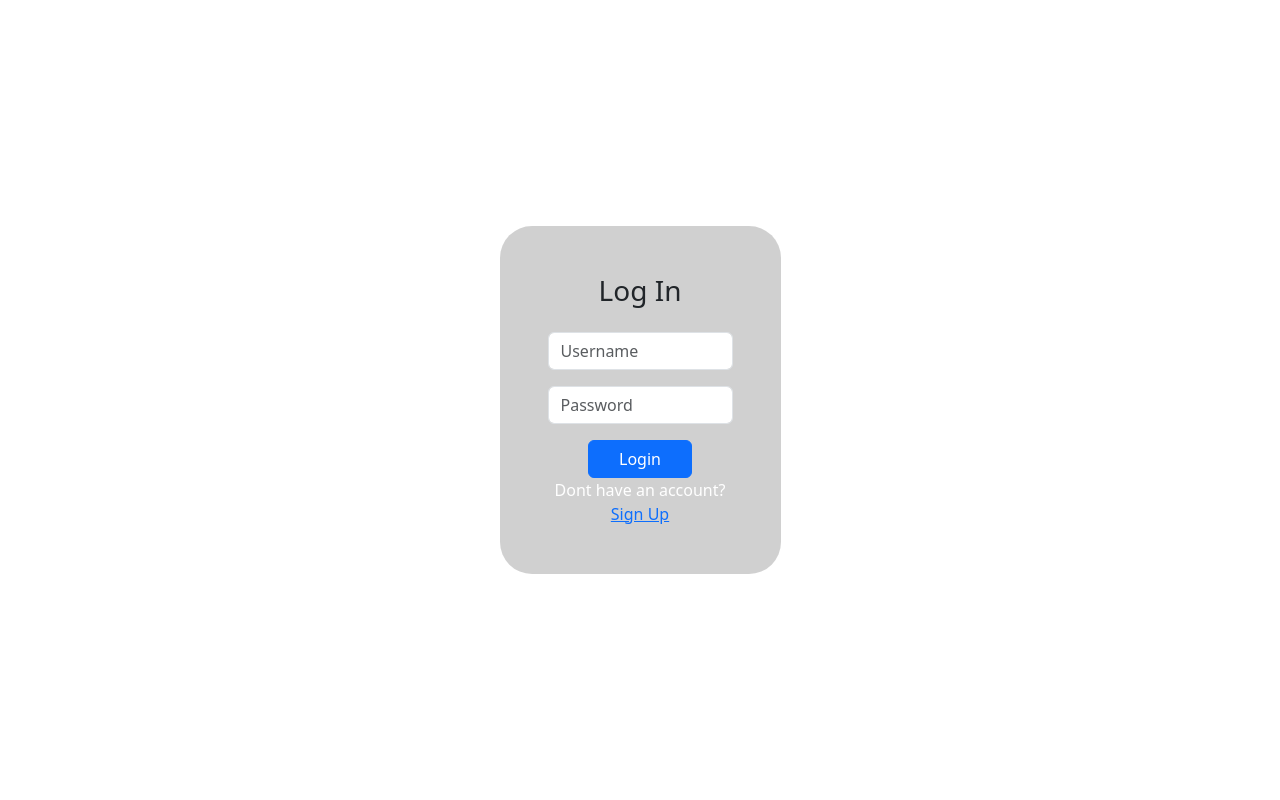
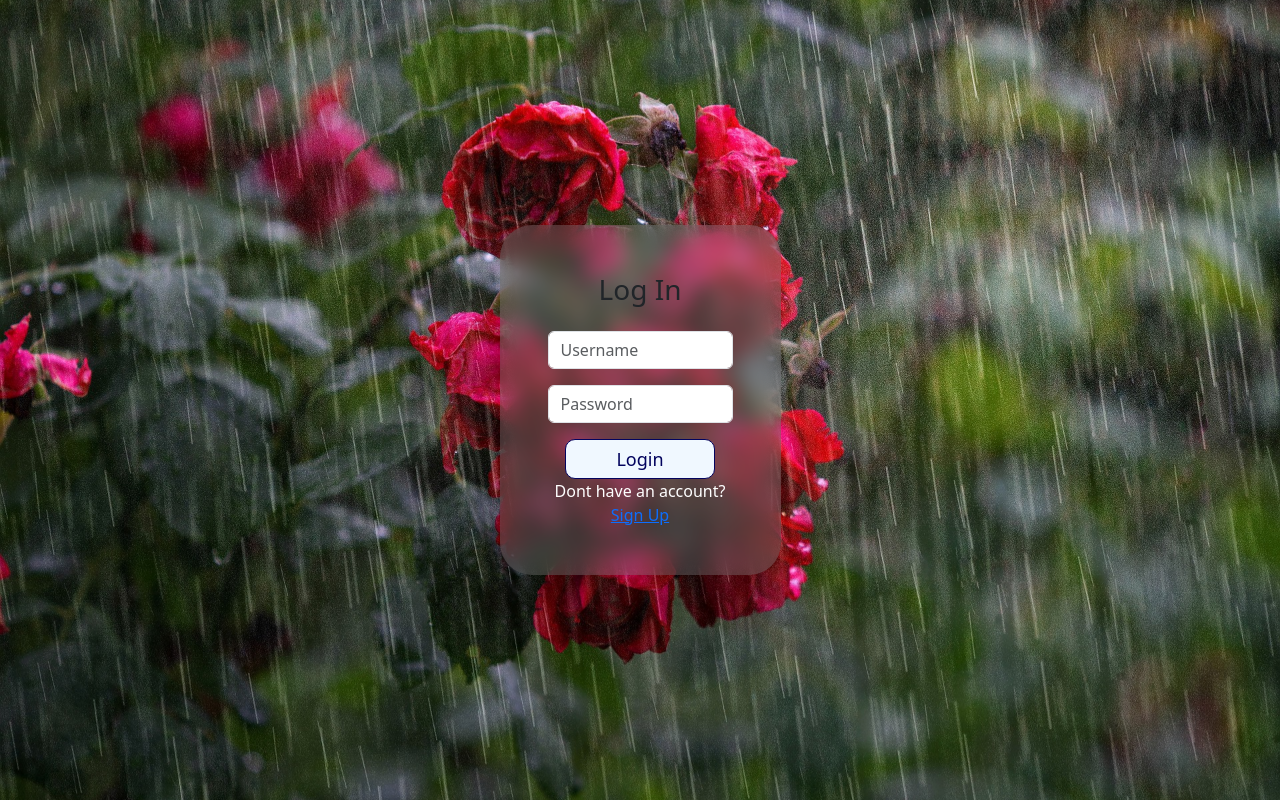
Before and after one commit to NorleNabs/ForeCast, a React (Vite) app: page / in a window 1280 px wide. Built offline with nearby package versions, Linux system fonts and the light colour scheme.

Commit message:
some designing

```diff
--- a/src/App.css
+++ b/src/App.css
@@ -10,9 +10,7 @@
   will-change: filter;
   transition: filter 300ms;
 }
-.logo:hover {
-  filter: drop-shadow(0 0 2em #646cffaa);
-}
+
 .logo.react:hover {
   filter: drop-shadow(0 0 2em #61dafbaa);
 }
@@ -39,3 +37,168 @@
 .read-the-docs {
   color: #888;
 }
+
+.btn-1 {
+  display: inline-block;
+  width: 150px;
+  height: 40px;
+  border-radius: 10px;
+  border: 1px solid #03045e;
+  position: relative;
+  overflow: hidden;
+  transition: all 0.5s ease-in;
+  z-index: 1;
+  background-color: aliceblue;
+}
+
+.btn-1::before,
+.btn-1::after {
+  content: "";
+  position: absolute;
+  top: 0;
+  width: 0;
+  height: 100%;
+  transform: skew(15deg);
+  transition: all 0.5s;
+  overflow: hidden;
+  z-index: -1;
+}
+
+.btn-1::before {
+  left: -10px;
+  background: #240046;
+}
+
+.btn-1::after {
+  right: -10px;
+  background: #5a189a;
+}
+
+.btn-1:hover::before,
+.btn-1:hover::after {
+  width: 58%;
+}
+
+.btn-1:hover span {
+  color: #e0aaff;
+  transition: 0.3s;
+}
+
+.btn-1 span {
+  color: #03045e;
+  font-size: 18px;
+  transition: all 0.3s ease-in;
+}
+
+/* From Uiverse.io by javierBarroso */
+.card {
+  background: #171717;
+  display: flex;
+  justify-content: center;
+  align-items: center;
+  box-shadow: 0px 0px 3px 1px #00000088;
+  cursor: pointer;
+  position: relative;
+  overflow: hidden;
+  border-radius: 10px;
+}
+
+.card .content {
+  border-radius: 10px;
+  background: #171717;
+  width: 300px;
+  height: 250px;
+  z-index: 1;
+  padding: 20px;
+  color: white;
+  display: flex;
+  justify-content: center;
+  align-items: center;
+}
+
+.content::before {
+  opacity: 0;
+  transition: opacity 300ms;
+  content: " ";
+  display: block;
+  background: #fff5;
+  width: 50px;
+  height: 50px;
+  position: absolute;
+  filter: blur(50px);
+}
+
+.card:hover .content::before {
+  opacity: 1;
+}
+
+.card::before {
+  opacity: 1;
+  content: "";
+  position: absolute;
+  display: block;
+  width: 120px;
+  height: 300px;
+  transform: rotate(0deg) translateY(50%);
+  background: linear-gradient(90deg, #ff2288, transparent);
+  transition: opacity 300ms;
+  animation: rotation_9018 3000ms infinite linear;
+  animation-play-state: paused;
+}
+.card::after {
+  opacity: 1;
+  content: "";
+  position: absolute;
+  display: block;
+  width: 120px;
+  height: 300px;
+  transform: rotate(0deg) translateY(-50%);
+  background: linear-gradient(90deg, transparent, #2268ff);
+  transition: opacity 300ms;
+  animation: rotation_9019 3000ms infinite linear;
+  animation-play-state: paused;
+}
+
+.card:hover::before {
+  opacity: 1;
+  animation-play-state: running;
+}
+.card:hover::after {
+  opacity: 1;
+  animation-play-state: running;
+}
+
+.card:hover .glass {
+  opacity: 0;
+}
+
+.glass {
+  position: absolute;
+  content: "";
+  display: block;
+  width: 190px;
+  height: 254px;
+  background: #17171733;
+  backdrop-filter: blur(50px);
+  z-index: 1;
+  transition-duration: 0.5s;
+}
+
+@keyframes rotation_9018 {
+  0% {
+    transform: rotate(0deg) translateY(50%);
+  }
+
+  100% {
+    transform: rotate(360deg) translateY(50%);
+  }
+}
+@keyframes rotation_9019 {
+  0% {
+    transform: rotate(0deg) translateY(-50%);
+  }
+
+  100% {
+    transform: rotate(360deg) translateY(-50%);
+  }
+}
--- a/src/Card.jsx
+++ b/src/Card.jsx
@@ -43,13 +43,15 @@ function CardComponent() {
       className="d-flex justify-content-center w-100 h-100 pb-4 pt-1"
       style={{}}>
       {weather ? (
+        <div className="card h-100 w-100 rounded-4 p-1">
+          <span className="glass"></span>
           <div
-          className=" h-100 w-100 mx-5 mt-3 mb-3 rounded-4"
+            className="content h-100 w-100"
             style={{
-            backgroundColor: "#7f7e7e5d",
+              backgroundColor: "#000000ff",
               backdropFilter: "blur(10px)",
             }}>
-          <div className=" align-items-center p-3 h-100">
+            <div className="align-items-center p-3 h-100 w-100">
               <Row>
                 <Col sm={6} className="text-start">
                   <p className="text-start">{currentDay}</p>
@@ -88,7 +90,9 @@ function CardComponent() {
                   <p className="text-start my-1">
                     <WiHumidity className="mx-1" />
                     {""}
-                  {weather.main?.humidity ? `${weather.main.humidity}%` : "--"}
+                    {weather.main?.humidity
+                      ? `${weather.main.humidity}%`
+                      : "--"}
                   </p>
                   <p className="text-start my-1">
                     <WiStrongWind className="mx-1" />
@@ -105,6 +109,7 @@ function CardComponent() {
               </Row>
             </div>
           </div>
+        </div>
       ) : (
         <p>Loading weather...</p>
       )}
--- a/src/LogIn.jsx
+++ b/src/LogIn.jsx
@@ -2,6 +2,7 @@ import { useState } from "react";
 import { Button, Form, Row } from "react-bootstrap";
 import { Link } from "react-router-dom";
 import SetUpComponent from "./SetUp";
+import Background from "./Background";
 
 function LoginPage({ onLogin }) {
   const [username, setUsername] = useState("");
@@ -40,6 +41,7 @@ function LoginPage({ onLogin }) {
       style={{
         minHeight: "100vh",
       }}>
+      <Background />
       <Form
         onSubmit={handleLogin}
         className="align-self-center rounded-5 p-5 w-25"
@@ -66,8 +68,8 @@ function LoginPage({ onLogin }) {
           </Form.Group>
         </Row>
         <Row className="justify-content-center">
-          <Button type="submit" className="w-50 self-center">
-            Login
+          <Button type="submit" className="btn-1 self-center">
+            <span>Login</span>
           </Button>
           <label style={{ color: "white" }} className="">
             Dont have an account? <Link to="/Setup">Sign Up</Link>
--- a/src/Navbar.jsx
+++ b/src/Navbar.jsx
@@ -51,13 +51,10 @@ function NavbarComponent({ onLogout }) {
                   </Navbar.Text>
                   <NavDropdown id="basic-nav-dropdown" className="fs-5">
                     <NavDropdown.Item href="#action/3.1">
-                      Action
+                      My Profile
                     </NavDropdown.Item>
                     <NavDropdown.Item href="#action/3.2">
-                      Another action
-                    </NavDropdown.Item>
-                    <NavDropdown.Item href="#action/3.3">
-                      Something
+                      Settings
                     </NavDropdown.Item>
                     <NavDropdown.Divider />
                     <NavDropdown.Item onClick={onLogout}>
--- a/src/SetUp.jsx
+++ b/src/SetUp.jsx
@@ -4,6 +4,7 @@ import Form from "react-bootstrap/Form";
 import { Col, Container, Button } from "react-bootstrap";
 import InputGroup from "react-bootstrap/InputGroup";
 import { MdPerson } from "react-icons/md";
+import Background from "./Background";
 
 function SetUpComponent() {
   const [modalShow, setModalShow] = useState(false);
@@ -100,6 +101,7 @@ function SetUpComponent() {
 
   return (
     <div className="w-100 h-100">
+      <Background />
       <Row className="w-100 h-100 my-4">
         <h3 style={{ color: "white" }}>Lets Set Things Up</h3>
       </Row>
@@ -256,13 +258,11 @@ function SetUpComponent() {
                 Go back to <a href="/">Log In</a>
               </label>
             </Form.Group>
-
-            <Button type="Button" href="" className="btn btn-secondary mx-2">
-              Cancel
+            <Button type="Button" className="btn-1 mx-2">
+              <span>Cancel</span>
             </Button>
-
-            <Button type="submit" className="btn btn-primary mx-2">
-              Save
+            <Button type="submit" className="btn-1 mx-2">
+              <span>Register</span>
             </Button>
           </Form>
         </Container>
--- a/src/ToDoCard.jsx
+++ b/src/ToDoCard.jsx
@@ -58,6 +58,7 @@ function ToDoCardComponent() {
           }}>
           <>
             <Button
+              className="btn-1 h-100"
               variant="primary"
               onClick={() => handleShow(next7Days[0])}
               style={{ backgroundColor: "#78787806", border: "none" }}>
@@ -78,6 +79,7 @@ function ToDoCardComponent() {
             backdropFilter: "blur(10px)",
           }}>
           <Button
+            className="btn-1 h-100"
             variant="primary"
             onClick={() => handleShow(next7Days[1])}
             style={{ backgroundColor: "#78787806", border: "none" }}>
@@ -97,6 +99,7 @@ function ToDoCardComponent() {
             backdropFilter: "blur(10px)",
           }}>
           <Button
+            className="btn-1 h-100"
             variant="primary"
             onClick={() => handleShow(next7Days[2])}
             style={{ backgroundColor: "#78787806", border: "none" }}>
@@ -116,6 +119,7 @@ function ToDoCardComponent() {
             backdropFilter: "blur(10px)",
           }}>
           <Button
+            className="btn-1 h-100"
             variant="primary"
             onClick={() => handleShow(next7Days[3])}
             style={{ backgroundColor: "#78787806", border: "none" }}>
@@ -135,6 +139,7 @@ function ToDoCardComponent() {
             backdropFilter: "blur(10px)",
           }}>
           <Button
+            className="btn-1 h-100"
             variant="primary"
             onClick={() => handleShow(next7Days[4])}
             style={{ backgroundColor: "#78787806", border: "none" }}>
@@ -154,6 +159,7 @@ function ToDoCardComponent() {
             backdropFilter: "blur(10px)",
           }}>
           <Button
+            className="btn-1 h-100"
             variant="primary"
             onClick={() => handleShow(next7Days[5])}
             style={{ backgroundColor: "#78787806", border: "none" }}>
@@ -173,6 +179,7 @@ function ToDoCardComponent() {
             backdropFilter: "blur(10px)",
           }}>
           <Button
+            className="btn-1 h-100"
             variant="primary"
             onClick={() => handleShow(next7Days[6])}
             style={{ backgroundColor: "#78787806", border: "none" }}>
--- a/src/index.css
+++ b/src/index.css
@@ -34,25 +34,6 @@ h1 {
   line-height: 1.1;
 }
 
-button {
-  border-radius: 8px;
-  border: 1px solid transparent;
-  padding: 0.6em 1.2em;
-  font-size: 1em;
-  font-weight: 500;
-  font-family: inherit;
-  background-color: #1a1a1a;
-  cursor: pointer;
-  transition: border-color 0.25s;
-}
-button:hover {
-  border-color: #646cff;
-}
-button:focus,
-button:focus-visible {
-  outline: 4px auto -webkit-focus-ring-color;
-}
-
 @media (prefers-color-scheme: light) {
   :root {
     color: #213547;
@@ -61,9 +42,6 @@ button:focus-visible {
   a:hover {
     color: #747bff;
   }
-  button {
-    background-color: #f9f9f9;
-  }
 }
 
 .modal-backdrop.show {
```
Lines whose indentation alone changed are shown as unchanged.
